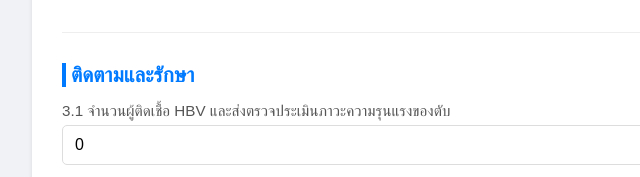
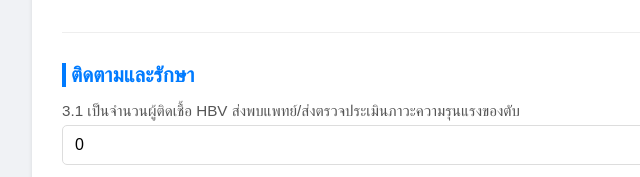
Before and after one commit to SiLiusZ/Chainat_Hepatitis, a plain HTML site: page add_report.html in a window 1280 px wide. Shown: the part 912-1089 px from the top of the page, 178-818 px from the left. Drawn offline with Linux system fonts and the light colour scheme; no server answers; a web font is replaced by a local one.

Commit message:
Update add_report.html

```diff
--- a/add_report.html
+++ b/add_report.html
@@ -283,7 +283,7 @@
             <div class="form-section">
                 <h2>ติดตามและรักษา</h2>
                 <div class="form-group">
-                    <label for="hbvLiverAssessment">3.1 จำนวนผู้ติดเชื้อ HBV และส่งตรวจประเมินภาวะความรุนแรงของตับ</label>
+                    <label for="hbvLiverAssessment">3.1 เป็นจำนวนผู้ติดเชื้อ HBV ส่งพบแพทย์/ส่งตรวจประเมินภาวะความรุนแรงของตับ</label>
                     <input type="number" id="hbvLiverAssessment" name="hbvLiverAssessment" min="0" value="0">
                 </div>
                 <div class="form-group">
```
